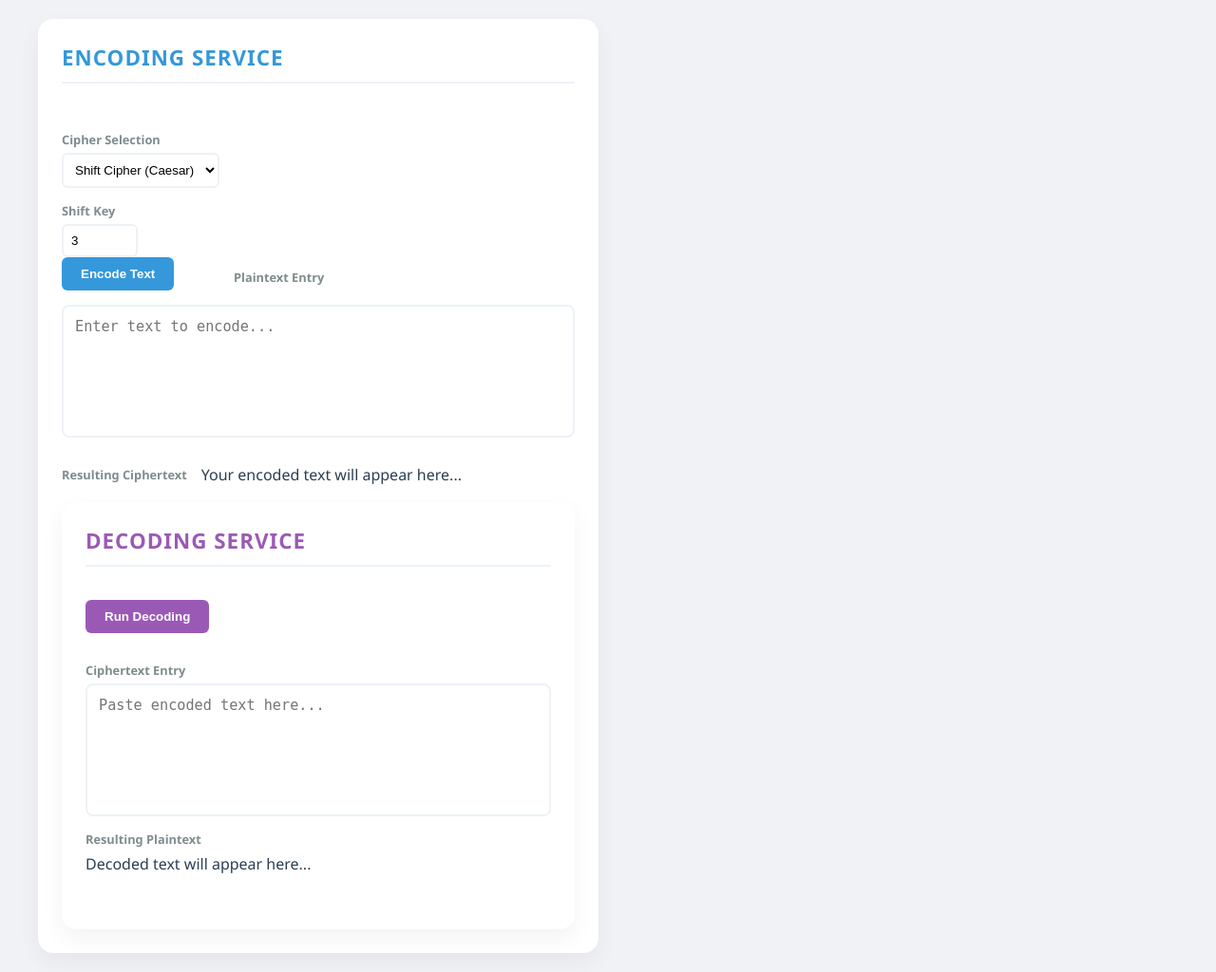
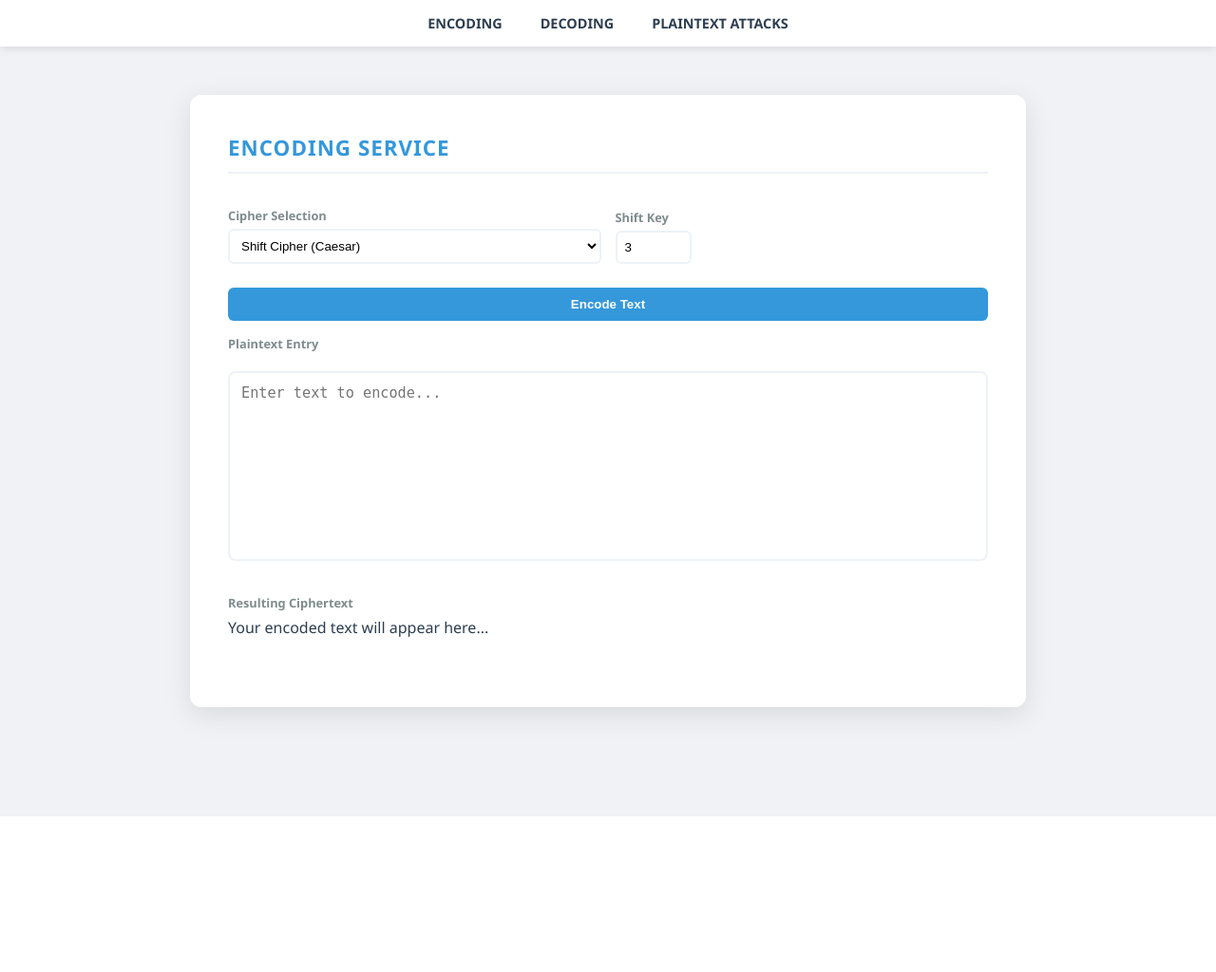
Before and after one commit to JoshuaBurt1/Encoder-Decoder, a Flask app: page / in a window 1280 px wide. Shown: the whole page at 95% size. After the commit the page ends 860 px from the top, so only its background shows below. Run offline with Flask 3, Linux system fonts and the light colour scheme.

Commit message:
Added nav bar

```diff
--- a/app.py
+++ b/app.py
@@ -2,9 +2,22 @@ from flask import Flask, render_template
 
 app = Flask(__name__)
 
-@app.route("/")
-def index():
-    return render_template("index.html")
+@app.route('/')
+@app.route('/encode')
+def encode():
+    return render_template('encodePage.html')
 
-if __name__ == "__main__":
+@app.route('/decode')
+def decode():
+    return render_template('decodePage.html')
+
+@app.route('/plaintext-attack')
+def plaintext_attack():
+    return render_template('attackPage.html')
+
+@app.route('/about')
+def about():
+    return render_template('aboutPage.html')
+
+if __name__ == '__main__':
     app.run(debug=True)
--- a/static/css/style.css
+++ b/static/css/style.css
@@ -9,33 +9,79 @@
     --success: #27ae60;
 }
 
+nav {
+    background: var(--card-bg);
+    width: 100%;
+    position: fixed;
+    top: 0;
+    left: 0;
+    display: flex;
+    justify-content: center;
+    padding: 15px 0;
+    box-shadow: 0 2px 10px rgba(0,0,0,0.1);
+    z-index: 1000;
+}
+
+nav a {
+    margin: 0 20px;
+    text-decoration: none;
+    color: var(--text);
+    font-weight: bold;
+    font-size: 0.9rem;
+    text-transform: uppercase;
+    transition: color 0.3s;
+}
+
+nav a:hover {
+    color: var(--primary);
+}
+
 body {
+    padding-top: 60px; /* Reduced padding to move card up higher */
     font-family: 'Segoe UI', sans-serif;
     margin: 0;
     background-color: var(--bg);
     display: flex;
     justify-content: center;
-    align-items: center;
+    align-items: flex-start; /* Aligns card to the top */
     min-height: 100vh;
     color: var(--text);
 }
 
 .container {
-    width: 95%;
-    max-width: 1200px;
-    display: grid;
-    grid-template-columns: 1fr 1fr;
-    gap: 20px;
+    display: flex;
+    justify-content: center;
+    align-items: flex-start; /* Ensures container content starts at the top */
+    width: 100%;
     padding: 20px;
 }
 
 .section {
     background: var(--card-bg);
-    padding: 25px;
-    border-radius: 16px;
-    box-shadow: 0 10px 25px rgba(0,0,0,0.05);
-    display: flex;
-    flex-direction: column;
+    padding: 30px 40px;
+    border-radius: 12px;
+    box-shadow: 0 8px 30px rgba(0,0,0,0.1);
+    width: 95%;
+    max-width: 1000px; /* Increased width for better key visibility */
+    margin-top: 20px; /* Space from navbar */
+}
+
+/* Specific styling for the key input to make it scannable */
+input[type="text"]#subKey,
+input[type="text"]#permKey {
+    font-family: 'Fira Code', monospace;
+    font-size: 0.9rem;
+    letter-spacing: 0.5px;
+}
+
+.section {
+    background: var(--card-bg);
+    padding: 40px;
+    border-radius: 12px;
+    box-shadow: 0 8px 30px rgba(0,0,0,0.1);
+    width: 100%;
+    max-width: 800px;
+    transition: transform 0.3s ease;
 }
 
 .header {
@@ -64,7 +110,7 @@ label {
 
 textarea {
     width: 100%;
-    height: 140px;
+    height: 200px;
     padding: 12px;
     border: 2px solid var(--border);
     border-radius: 8px;
@@ -72,6 +118,7 @@ textarea {
     box-sizing: border-box;
     resize: none;
     font-size: 0.95rem;
+    margin: 15px 0;
 }
 
 .controls {
@@ -111,7 +158,7 @@ button:hover {
     word-break: break-all; /* Prevents long ciphers from breaking the layout */
     line-height: 1.6;
 }
-.status {
+.statusEl {
     margin-top: 10px;
     font-size: 0.85rem;
     min-height: 20px;
--- /dev/null
+++ b/static/js/encode.js
@@ -0,0 +1,72 @@
+import { applyShift } from './shiftCipher_eng.js';
+import { applySubstitution, generateRandomSubKey } from './substitutionCipher.js';
+import { applyPermutation, generateRandomPermKey } from './permutationCipher.js';
+
+window.handleRandomKey = function() {
+    const type = document.getElementById('cipherSelect').value;
+    if (type === 'substitution') {
+        document.getElementById('subKey').value = generateRandomSubKey();
+    } else if (type === 'permutation') {
+        const m = parseInt(document.getElementById('permBlockSize').value) || 5;
+        document.getElementById('permKey').value = generateRandomPermKey(m);
+    }
+};
+
+window.handleEncoding = function() {
+    const text = document.getElementById('plainEntry').value;
+    const type = document.getElementById('cipherSelect').value;
+    const output = document.getElementById('encodeResult');
+    const statusEl = document.getElementById('encodeStatus');
+    let result = "";
+
+    statusEl.innerText = "";
+
+    if (!text.trim()) {
+        statusEl.style.color = "var(--error)";
+        statusEl.innerText = "Error: Plaintext entry is empty.";
+        return;
+    }
+
+    if (type === 'shift') {
+        const s = parseInt(document.getElementById('encodeShift').value) || 0;
+        result = applyShift(text, s);
+    } else if (type === 'substitution') {
+        const keyRaw = document.getElementById('subKey').value;
+        const keyArr = keyRaw.split(',').filter(x => x.trim() !== "").map(n => parseInt(n.trim()));
+        if (keyArr.length !== 29) {
+            statusEl.style.color = "var(--error)";
+            statusEl.innerText = "Error: Substitution key must have 29 values.";
+            return;
+        }
+        result = applySubstitution(text, keyArr);
+    } else if (type === 'permutation') {
+        const m = parseInt(document.getElementById('permBlockSize').value);
+        const keyRaw = document.getElementById('permKey').value;
+        const keyArr = keyRaw.split(',').filter(x => x.trim() !== "").map(n => parseInt(n.trim()));
+
+        if (keyArr.length !== m) {
+            statusEl.style.color = "var(--error)";
+            statusEl.innerText = `Error: Key length must match Block Size (${m}).`;
+            return;
+        }
+        result = applyPermutation(text, keyArr);
+    }
+
+    // --- BOUNDARY HIGHLIGHTING LOGIC ---
+    if (result.length > 0) {
+        if (result.length === 1) {
+            // Special case for 1-character messages: Combining Light Blue (start) and Yellow (end)
+            const char = result === ' ' ? '&nbsp;' : result;
+            output.innerHTML = `<span style="background: linear-gradient(90deg, #d1ecf1 50%, #ffeaa7 50%); color: #2c3e50; font-weight: bold; border-radius: 2px;">${char}</span>`;
+        } else {
+            const firstChar = result[0];
+            const lastChar = result[result.length - 1];
+            const middlePart = result.slice(1, -1);
+
+            // Highlight firstChar light blue and lastChar yellow.
+            output.innerHTML = `<span style="background-color: #d1ecf1; color: #0c5460; font-weight: bold; border-radius: 2px;">${firstChar === ' ' ? '&nbsp;' : firstChar}</span>${middlePart}<span style="background-color: #ffeaa7; color: #d35400; font-weight: bold; border-radius: 2px;">${lastChar === ' ' ? '&nbsp;' : lastChar}</span>`;
+        }
+    } else {
+        output.innerText = "Your encoded text will appear here...";
+    }
+};
--- a/static/js/main.js
+++ b/static/js/main.js
@@ -1,111 +1,6 @@
-    import { applyShift } from './shiftCipher_eng.js';
-    import { applySubstitution, generateRandomSubKey } from './substitutionCipher.js';
-    import { applyPermutation, generateRandomPermKey } from './permutationCipher.js';
-
-    const z29 = "abcdefghijklmnopqrstuvwxyz ,.".split('');
-    const dictionary = ["and", "or", "the", "my", "this", "is", "in", "with", "from", "that"];
-
 window.toggleKeyInputs = function() {
     const type = document.getElementById('cipherSelect').value;
     document.getElementById('shiftInputGroup').classList.toggle('hidden', type !== 'shift');
     document.getElementById('substitutionInputGroup').classList.toggle('hidden', type !== 'substitution');
     document.getElementById('permInputGroup').classList.toggle('hidden', type !== 'permutation');
 };
-
-    window.handleRandomKey = function() {
-        const type = document.getElementById('cipherSelect').value;
-        if (type === 'substitution') {
-            document.getElementById('subKey').value = generateRandomSubKey();
-        } else if (type === 'permutation') {
-            const m = parseInt(document.getElementById('permBlockSize').value) || 5;
-            document.getElementById('permKey').value = generateRandomPermKey(m);
-        }
-    };
-
-    window.handleEncoding = function() {
-        const text = document.getElementById('plainEntry').value;
-        const type = document.getElementById('cipherSelect').value;
-        const output = document.getElementById('encodeResult');
-        const status = document.getElementById('encodeStatus');
-        let result = "";
-
-        status.innerText = "";
-
-        if (!text.trim()) {
-            status.style.color = "var(--error)";
-            status.innerText = "Error: Plaintext entry is empty.";
-            return;
-        }
-
-        if (type === 'shift') {
-            const s = parseInt(document.getElementById('encodeShift').value) || 0;
-            result = applyShift(text, s);
-        } else if (type === 'substitution') {
-            const keyRaw = document.getElementById('subKey').value;
-            const keyArr = keyRaw.split(',').filter(x => x.trim() !== "").map(n => parseInt(n.trim()));
-            if (keyArr.length !== 29) {
-                status.style.color = "var(--error)";
-                status.innerText = "Error: Substitution key must have 29 values.";
-                return;
-            }
-            result = applySubstitution(text, keyArr);
-        } else if (type === 'permutation') {
-            const m = parseInt(document.getElementById('permBlockSize').value);
-            const keyRaw = document.getElementById('permKey').value;
-            const keyArr = keyRaw.split(',').filter(x => x.trim() !== "").map(n => parseInt(n.trim()));
-
-            if (keyArr.length !== m) {
-                status.style.color = "var(--error)";
-                status.innerText = `Error: Key length must match Block Size (${m}).`;
-                return;
-            }
-            result = applyPermutation(text, keyArr);
-        }
-
-        // --- BOUNDARY HIGHLIGHTING LOGIC ---
-        if (result.length > 0) {
-            if (result.length === 1) {
-                // Special case for 1-character messages: Combining Light Blue (start) and Yellow (end)
-                const char = result === ' ' ? '&nbsp;' : result;
-                output.innerHTML = `<span style="background: linear-gradient(90deg, #d1ecf1 50%, #ffeaa7 50%); color: #2c3e50; font-weight: bold; border-radius: 2px;">${char}</span>`;
-            } else {
-                const firstChar = result[0];
-                const lastChar = result[result.length - 1];
-                const middlePart = result.slice(1, -1);
-
-                // Highlight firstChar light blue and lastChar yellow.
-                output.innerHTML = `<span style="background-color: #d1ecf1; color: #0c5460; font-weight: bold; border-radius: 2px;">${firstChar === ' ' ? '&nbsp;' : firstChar}</span>${middlePart}<span style="background-color: #ffeaa7; color: #d35400; font-weight: bold; border-radius: 2px;">${lastChar === ' ' ? '&nbsp;' : lastChar}</span>`;
-            }
-        } else {
-            output.innerText = "Your encoded text will appear here...";
-        }
-    };
-
-    window.handleDecoding = function() {
-        const text = document.getElementById('cipherEntry').value;
-        const type = document.getElementById('cipherSelect').value;
-        const output = document.getElementById('decodeResult');
-
-        if (type === 'shift') {
-            let bestShift = 0, maxMatches = 0;
-            for (let s = 0; s < 26; s++) {
-                const test = applyShift(text, -s);
-                const matches = test.toLowerCase().split(/\W+/).filter(w => dictionary.includes(w)).length;
-                if (matches > maxMatches) { maxMatches = matches; bestShift = s; }
-            }
-            output.innerText = applyShift(text, -bestShift);
-            status.innerText = `Shift Detected: ${bestShift}`;
-        } else if (type === 'substitution') {
-            const keyArr = document.getElementById('subKey').value.split(',').map(n => parseInt(n.trim()));
-            output.innerText = applySubstitution(text, keyArr, true);
-        } else if (type === 'permutation') {
-            const keyArr = document.getElementById('permKey').value.split(',').map(n => parseInt(n.trim()));
-            output.innerText = applyPermutation(text, keyArr, true);
-        }
-    };
-
-    window.toggleDarkMode = function() {
-        const html = document.documentElement;
-        const newTheme = html.getAttribute('data-theme') === 'dark' ? 'light' : 'dark';
-        html.setAttribute('data-theme', newTheme);
-    };
--- /dev/null
+++ b/templates/encodePage.html
@@ -0,0 +1,61 @@
+{% extends "index.html" %}
+
+{% block content %}
+<div class="section">
+    <div class="header encode-header">
+        <h2>Encoding Service</h2>
+    </div>
+
+    <div class="controls">
+        <div style="flex: 1; min-width: 200px;">
+            <label>Cipher Selection</label>
+            <select id="cipherSelect" onchange="toggleKeyInputs()" style="width: 100%;">
+                <option value="shift">Shift Cipher (Caesar)</option>
+                <option value="substitution">Substitution Cipher</option>
+                <option value="permutation">Permutation Cipher</option>
+            </select>
+        </div>
+
+        <div id="shiftInputGroup" style="flex: 1;">
+            <label>Shift Key</label>
+            <input type="number" id="encodeShift" value="3" style="width: 60px;">
+        </div>
+
+        <div id="substitutionInputGroup" class="hidden" style="flex: 2; min-width: 300px;">
+            <label>Substitution Key (29 values)</label>
+            <div style="display: flex; gap: 10px;">
+                <input type="text" id="subKey" placeholder="e.g. 2,5,1,0..." style="flex: 1;">
+                <button onclick="handleRandomKey()" style="background:#95a5a6; padding: 5px 15px;">Random</button>
+            </div>
+        </div>
+
+        <div id="permInputGroup" class="hidden" style="flex: 2; min-width: 300px;">
+            <div style="display: flex; gap: 15px;">
+                <div>
+                    <label>Block Size (m)</label>
+                    <input type="number" id="permBlockSize" value="5" style="width: 60px;">
+                </div>
+                <div style="flex: 1;">
+                    <label>Permutation Key</label>
+                    <div style="display: flex; gap: 10px;">
+                        <input type="text" id="permKey" placeholder="0,2,1..." style="flex: 1;">
+                        <button onclick="handleRandomKey()" style="background:#95a5a6; padding: 5px 15px;">Random</button>
+                    </div>
+                </div>
+            </div>
+        </div>
+
+        <div style="width: 100%; margin-top: 10px;">
+            <button class="btn-encode" onclick="handleEncoding()" style="width: 100%;">Encode Text</button>
+        </div>
+    </div>
+
+    <label>Plaintext Entry</label>
+    <textarea id="plainEntry" placeholder="Enter text to encode..."></textarea>
+
+    <label>Resulting Ciphertext</label>
+    <div id="encodeResult" class="output-area">Your encoded text will appear here...</div>
+    <div id="encodeStatus" class="statusEl"></div>
+</div>
+<script type="module" src="{{ url_for('static', filename='js/encode.js') }}"></script>
+{% endblock %}
--- a/templates/index.html
+++ b/templates/index.html
@@ -2,75 +2,20 @@
 <html lang="en">
 <head>
     <meta charset="UTF-8">
-    <title>Cipher Service Portal</title>
+    <title>Cipher Portal</title>
     <link rel="stylesheet" href="{{ url_for('static', filename='css/style.css') }}">
 </head>
 <body>
+    <nav>
+        <a href="/encode">Encoding</a>
+        <a href="/decode">Decoding</a>
+        <a href="/plaintext-attack">Plaintext Attacks</a>
+    </nav>
 
-<div class="container">
-    <div class="section">
-        <div class="header encode-header">
-            <h2>Encoding Service</h2>
-        </div>
-
-        <div class="controls">
-            <div>
-                <label>Cipher Selection</label>
-                <select id="cipherSelect" onchange="toggleKeyInputs()">
-                    <option value="shift">Shift Cipher (Caesar)</option>
-                    <option value="substitution">Substitution Cipher</option>
-                    <option value="permutation">Permutation Cipher</option>
-                </select>
-
-            <div id="shiftInputGroup">
-                <label>Shift Key</label>
-                <input type="number" id="encodeShift" value="3" style="width: 60px;">
-            </div>
-
-            <div id="substitutionInputGroup" class="hidden">
-                <label>Permutation Key (0-28)</label>
-                <input type="text" id="subKey" placeholder="e.g. 2,5,1,0..." style="width: 150px;">
-                <button onclick="handleRandomKey()" style="background:#95a5a6; padding: 5px 10px; font-size: 10px; margin-top:5px;">Random</button>
-            </div>
-
-            <div id="permInputGroup" class="hidden">
-                <label>Block Size (m)</label>
-                <input type="number" id="permBlockSize" value="5" style="width: 50px;">
-                <label>Permutation Key</label>
-                <input type="text" id="permKey" placeholder="0,2,1,4,3" style="width: 120px;">
-                <button onclick="handleRandomKey()" style="background:#95a5a6; padding: 5px 10px; font-size: 10px;">Random</button>
-            </div>
-
-            <button class="btn-encode" onclick="handleEncoding()">Encode Text</button>
-        </div>
-
-        <label>Plaintext Entry</label>
-        <textarea id="plainEntry" placeholder="Enter text to encode..."></textarea>
-
-        <label>Resulting Ciphertext</label>
-        <div id="encodeResult" class="output-area">Your encoded text will appear here...</div>
-        <div id="encodeStatus" class="status"></div>
+    <div class="container">
+        {% block content %}{% endblock %}
     </div>
 
-    <div class="section">
-        <div class="header decode-header">
-            <h2>Decoding Service</h2>
-        </div>
-
-        <div class="controls">
-            <button class="btn-smart" onclick="handleDecoding()">Run Decoding</button>
-        </div>
-
-        <label>Ciphertext Entry</label>
-        <textarea id="cipherEntry" placeholder="Paste encoded text here..."></textarea>
-
-        <label>Resulting Plaintext</label>
-        <div id="decodeResult" class="output-area">Decoded text will appear here...</div>
-        <div id="decodeStatus" class="status"></div>
-    </div>
-</div>
-
-<script type="module" src="{{ url_for('static', filename='js/main.js') }}"></script>
-
+    <script type="module" src="{{ url_for('static', filename='js/main.js') }}"></script>
 </body>
 </html>
```
Also changed, not shown: static/js/attack.js (added, +80 -0 lines), static/js/decode.js (added, +146 -0 lines), templates/attackPage.html (added, +37 -0 lines), templates/decodePage.html (added, +56 -0 lines), README.md. Lines whose indentation alone changed are shown as unchanged.
